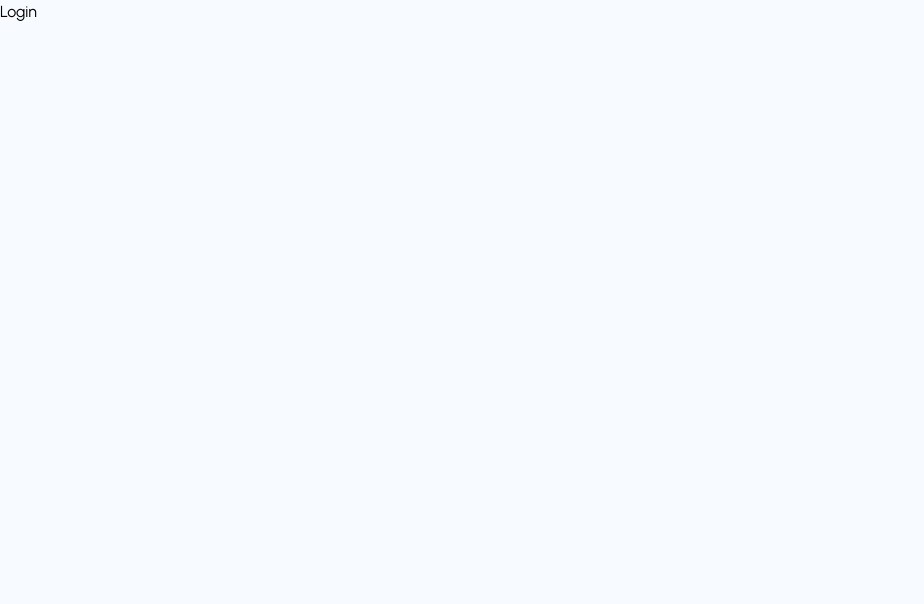
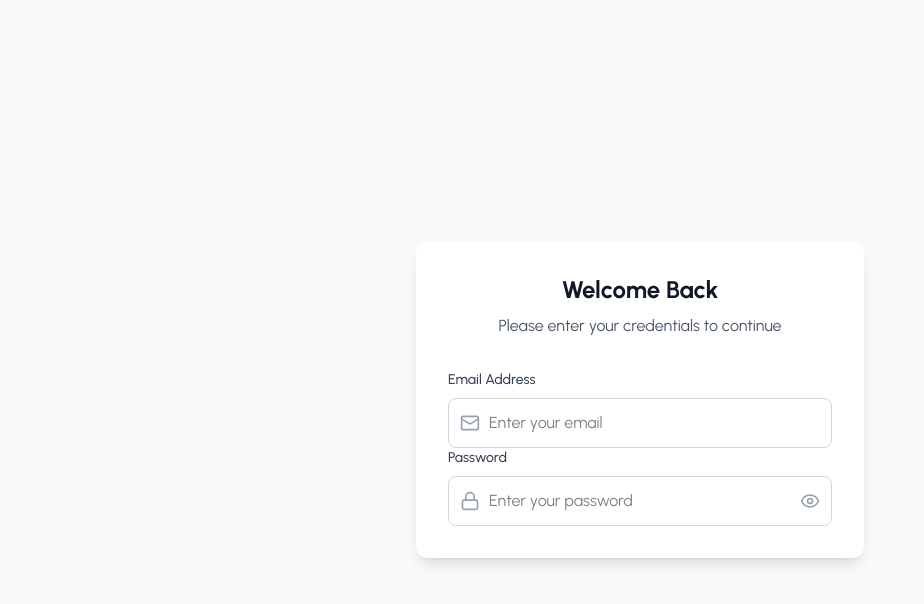
Before and after one commit to SamilMoret/Recruiting-Platform, a React (Vite) app in the folder client/: page /login in a window 1280 px wide. Shown: the top 604 px of the page, without its empty margins (0-924 px from the left). Built offline with nearby package versions, Linux system fonts and the light colour scheme.

Commit message:
login style

```diff
--- a/client/src/pages/auth/Login.jsx
+++ b/client/src/pages/auth/Login.jsx
@@ -1,8 +1,119 @@
-import React from 'react'
+import React, { useState } from 'react'
+import {motion} from 'framer-motion';
+import {
+  Mail,
+  Lock,
+  Eye,
+  EyeOff,
+  Loader,
+  AlertCircle,
+  CheckCircle
+} from 'lucide-react'
 
 const Login = () => {
+
+  const [formData, setFormData] = useState({
+    email: '',
+    password: '',
+    rememberMe: false
+  });
+
+  const [formState, setFormState] = useState({
+    loading: false,
+    errors: {},
+    showPassword: false,
+    success: false
+  })
+
+  //validation functions
+  const validateEmail = (email) => {
+  }
+  const validatePassword = (password) => {
+  }
+  //hand input changes
+  const handleInputChanges = (e) => {};
+
+  const validationForm= () => {};
+
+  const handleSubmit = async (e) => {};
+
+
   return (
-    <h1>Login</h1>
+    <div className="min-h-screen flex items-center justify-center bg-gray-50 px-4">
+      <motion
+      initial={{ opacity: 0, y: -20 }}
+      animate={{ opacity: 1, y: 0 }}
+      transition={{ duration: 0. }}
+      className="bg-white p-8 rounded-xl shadow-lg max-w-md w-full"
+      >
+        <div className="text-center mb-8">
+          <h2 className="text-2xl font-bold text-gray-900 mb-2">Welcome Back</h2>
+          <p className="text-gray-600">Please enter your credentials to continue </p>
+        </div>
+
+        <form onSubmit={handleSubmit} className="spacd-y-6">
+          {/* Email */}
+          <div>
+            <label className="block text-sm font-medium text-gray-700 mb-2">
+              Email Address
+              </label>
+            <div className="relative">
+              <Mail className="absolute left-3 top-1/2 transform -translate-y-1/2 text-gray-400 w-5 h-5" />
+              <input
+               type="text"
+               name='email'
+               value={formData.email}
+               onChange={handleInputChanges}
+               className={`w-full pl-10 pr-4 py-3 rounded-lg border ${formState.errors.email ? 'border-red-500' : 'border-gray-300'} focus:ring-2 focus:ring-blue-500 focus:border-transparent transition-color`}
+               placeholder='Enter your email'
+               />
+            </div>
+            {formState.errors.email && (
+              <p className="text-red-500 text-sm mt-1 flex items-center">
+                <AlertCircle className="w-4 h-4 mr-1" />
+                {formState.errors.email}
+              </p>
+            )}
+          </div>
+          {/* Password */}
+          <div>
+            <label className="block text-sm font-medium text-gray-700 mb-2">Password</label>
+            <div className="relative">
+              <Lock className="absolute left-3 top-1/2 transform -translate-y-1/2 text-gray-400 w-5 h-5" />
+              <input
+               type={formState.showPassword ? "text":"password"}
+               name="password"
+               value={formData.password}
+               onChange={handleInputChanges}
+               className={`w-full pl-10 pr-4 py-3 rounded-lg border
+               ${formState.errors.password ? 'border-red-500' : 'border-gray-300'}
+                focus:ring-2 focus:ring-blue-500 focus:border-transparent transition-color`}
+               placeholder='Enter your password'
+               />
+               <button
+                  type="button"
+                  onClick={() => setFormState(prev =>({...prev, showPassword: !prev.showPassword}))}
+                  className="absolute right-3 top-1/2 transform -translate-y-1/2 text-gray-400 hover:text-gray-600"
+               >
+                {formState.showPassword ? (
+                  <EyeOff className="w-5 h-5" />
+                ) : (
+                  <Eye className="w-5 h-5" />
+                )}
+               </button>
+            </div>
+            {formState.errors.password && (
+              <p className="text-red-500 text-sm mt-1 flex items-center">
+                <AlertCircle className="w-4 h-4 mr-1" />
+                {formState.errors.password}
+              </p>
+            )}
+
+          </div>
+        </form>
+
+      </motion>
+    </div>
   )
 }
 
```
